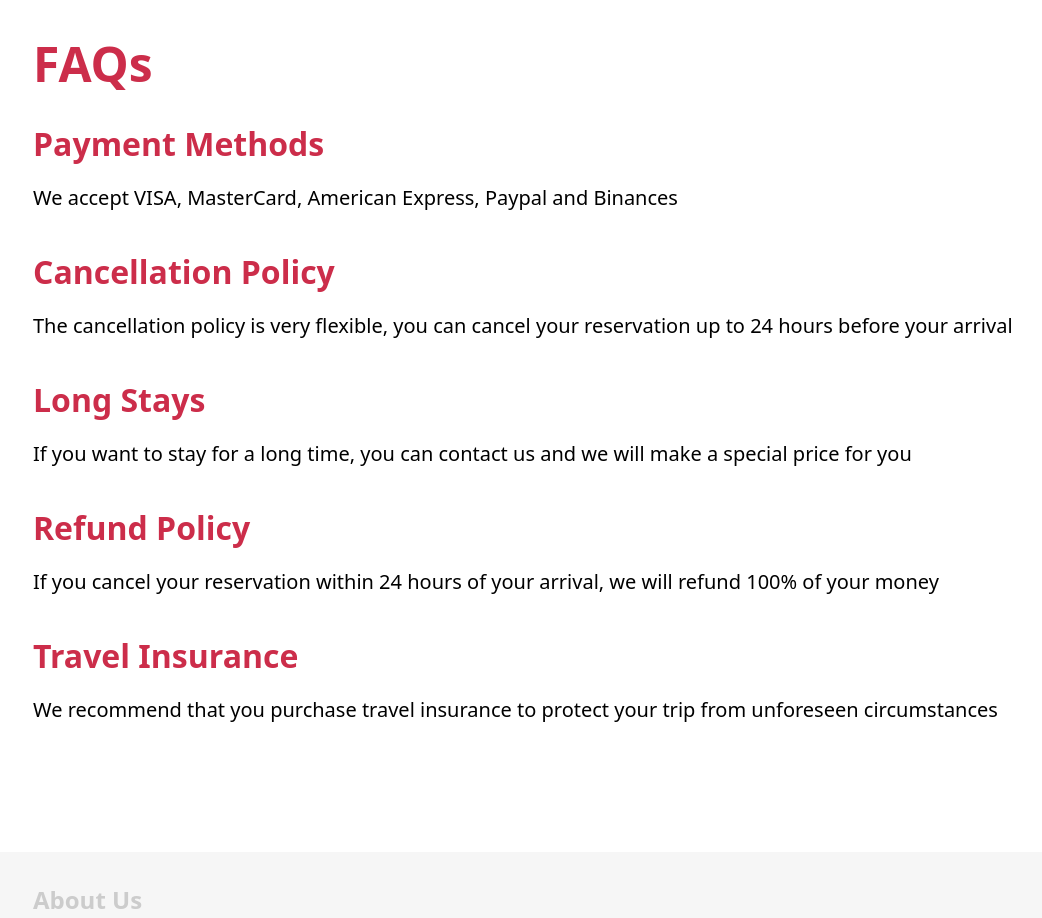
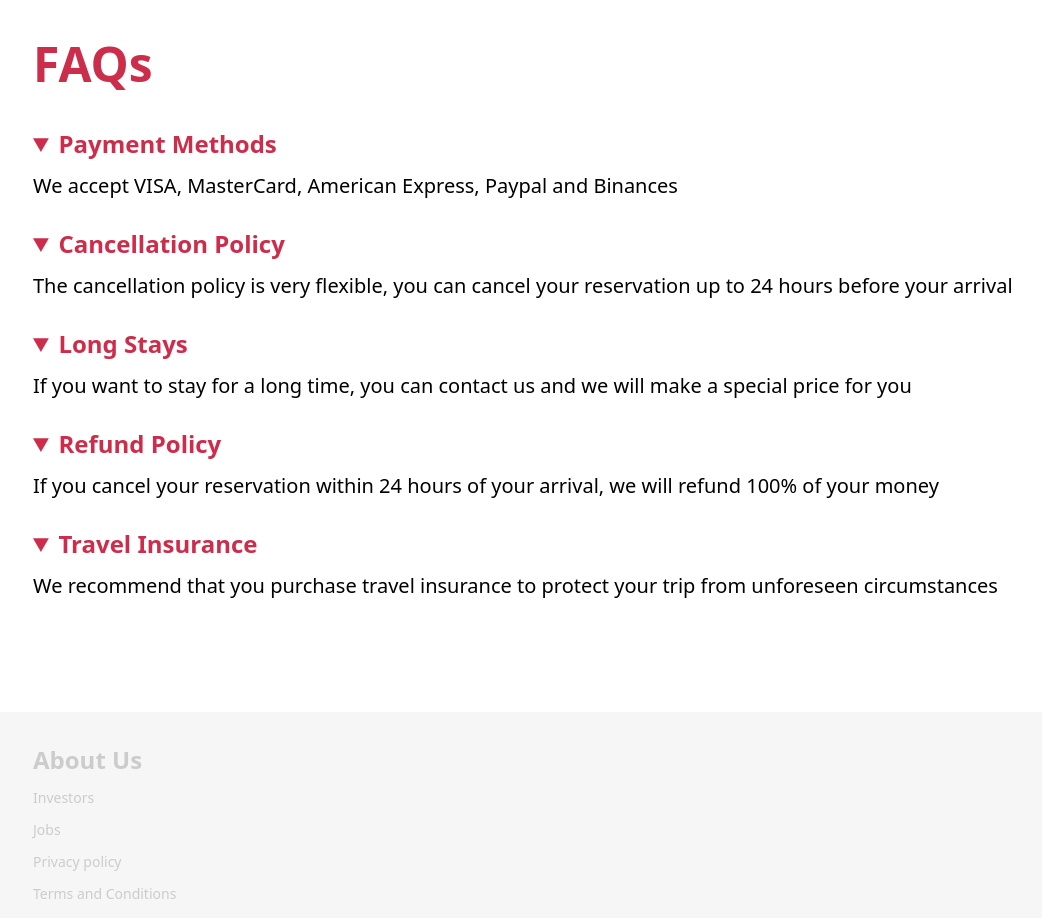
Before and after one commit to nestorrig/PLATZI-Tailwind-Basico, a React (Vite) app: page / in a window 1280 px wide. Shown: the part 2460-3378 px from the top of the page, without its empty margins (15-1057 px from the left). Built offline with nearby package versions, Linux system fonts and the light colour scheme.

Commit message:
feat: Use semantic HTML for Faqs

```diff
--- a/src/components/Faqs.jsx
+++ b/src/components/Faqs.jsx
@@ -44,9 +44,9 @@ export default Faqs;
 
 function TextCard({title, description}) {
     return (
-        <article className="mb-3 md:mb-12">
-            <h3 className="text-base md:text-[32px] text-primary dark:text-white font-semibold mb-2 md:mb-7">{title}</h3>
+        <details className="mb-3 md:mb-8" open>
+            <summary className="text-base md:text-[24px] text-primary dark:text-gray font-semibold mb-2 md:mb-4">{title}</summary>
             <p className="text-[12px] md:text-xl dark:text-white">{description}</p>
-        </article>
+        </details>
     )
 }
```
